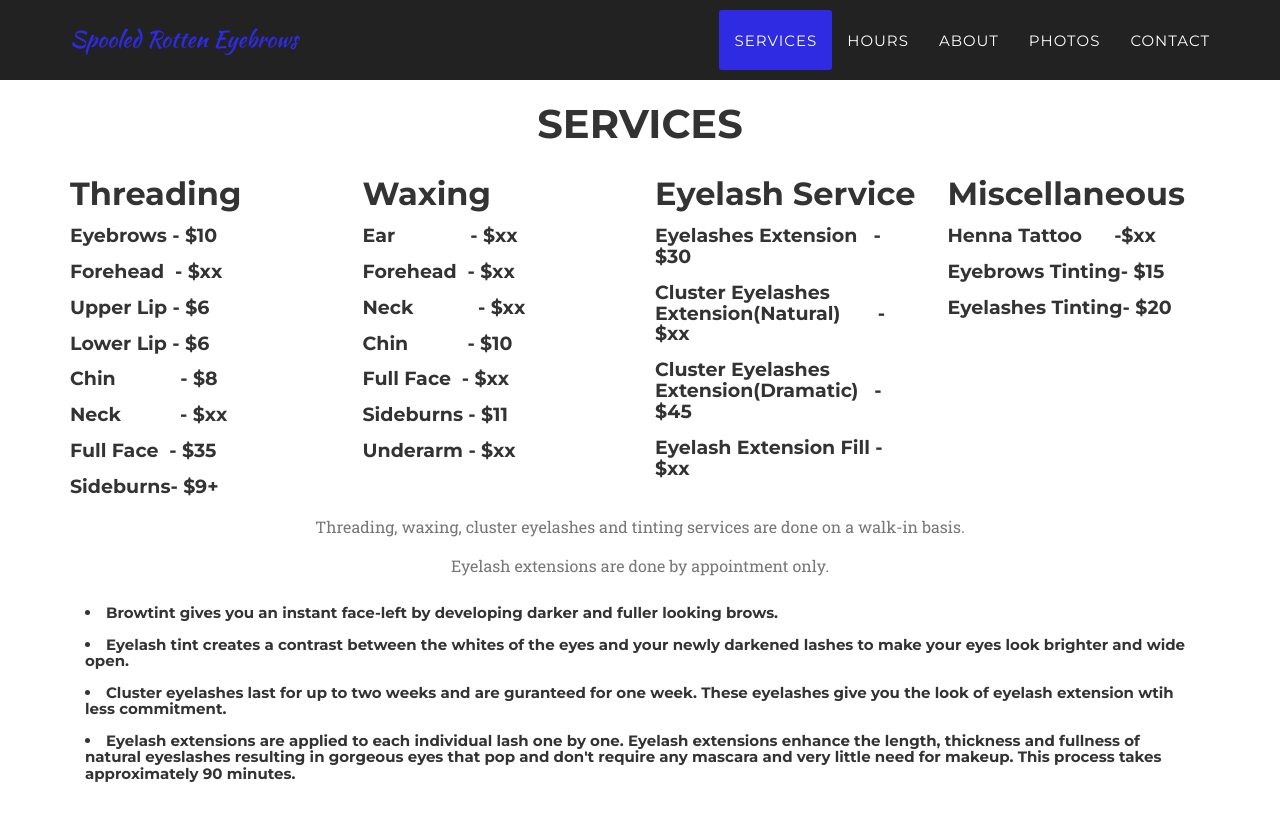
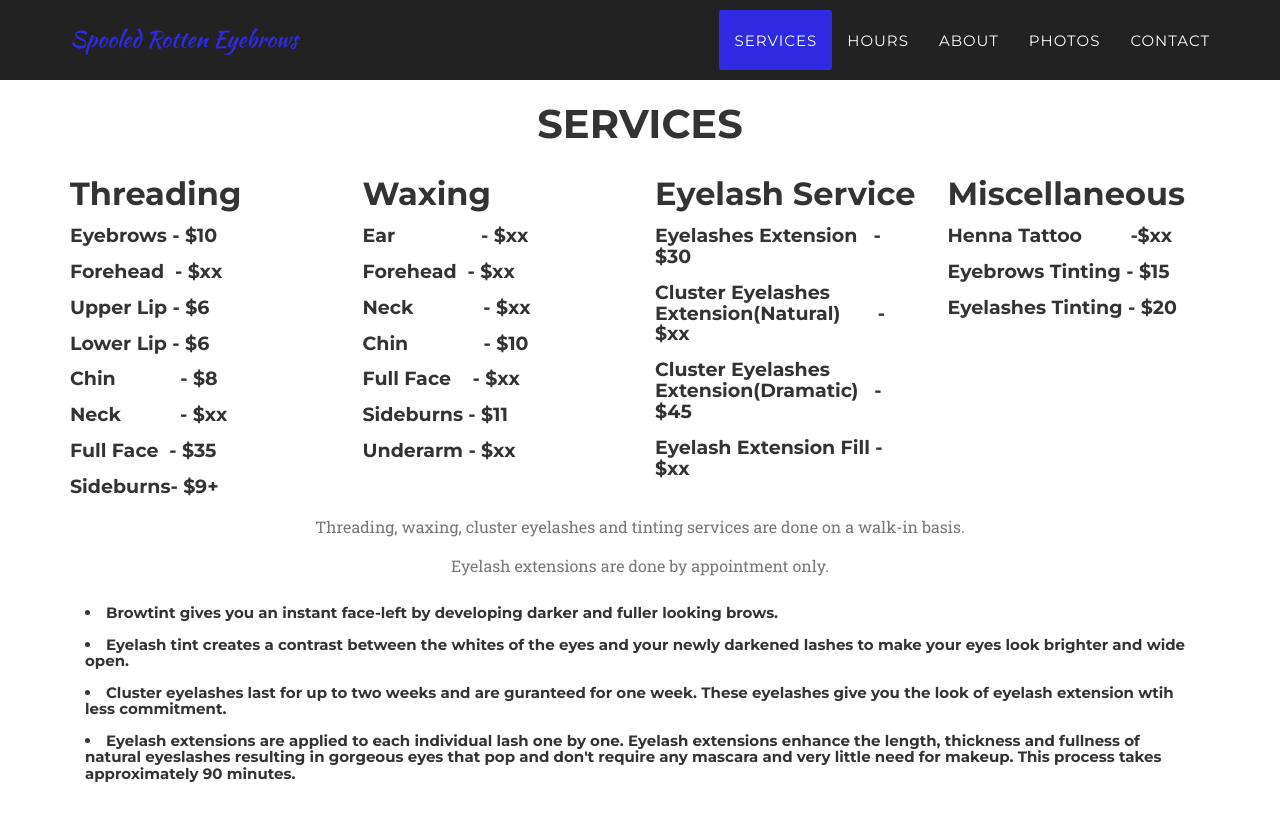
Before and after one commit to spooledrotten/spooledrotten.github.io, a Jekyll site: the page built from index.html, in a window 1280 px wide and 900 px high, scrolled down 806 px. Shown: the top 821 px of the window. Built offline with Jekyll 4.4.1, drawn with Linux system fonts in a browser that asks for light colours; some web fonts are replaced.

Commit message:
72nd commit

```diff
--- a/_includes/services.html
+++ b/_includes/services.html
@@ -25,11 +25,11 @@
 			    <div class="col-md-3">
 
                     <h2 class="service-heading">Waxing</h2>
-					<h4 class="service-heading">Ear&nbsp;&nbsp;&nbsp;&nbsp;&nbsp;&nbsp;&nbsp;&nbsp;&nbsp;&nbsp;&nbsp;&nbsp;&nbsp;&nbsp;- $xx</h4>
+					<h4 class="service-heading">Ear&nbsp;&nbsp;&nbsp;&nbsp;&nbsp;&nbsp;&nbsp;&nbsp;&nbsp;&nbsp;&nbsp;&nbsp;&nbsp;&nbsp;&nbsp;&nbsp;- $xx</h4>
 					<h4 class="service-heading">Forehead&nbsp;&nbsp;- $xx</h4>
-					<h4 class="service-heading">Neck&nbsp;&nbsp;&nbsp;&nbsp;&nbsp;&nbsp;&nbsp;&nbsp;&nbsp;&nbsp;&nbsp;&nbsp;- $xx</h4>
-					<h4 class="service-heading">Chin&nbsp;&nbsp;&nbsp;&nbsp;&nbsp;&nbsp;&nbsp;&nbsp;&nbsp;&nbsp;&nbsp;- $10</h4>
-					<h4 class="service-heading">Full Face&nbsp;&nbsp;- $xx</h4>
+					<h4 class="service-heading">Neck&nbsp;&nbsp;&nbsp;&nbsp;&nbsp;&nbsp;&nbsp;&nbsp;&nbsp;&nbsp;&nbsp;&nbsp;&nbsp;- $xx</h4>
+					<h4 class="service-heading">Chin&nbsp;&nbsp;&nbsp;&nbsp;&nbsp;&nbsp;&nbsp;&nbsp;&nbsp;&nbsp;&nbsp;&nbsp;&nbsp;&nbsp;- $10</h4>
+					<h4 class="service-heading">Full Face&nbsp;&nbsp;&nbsp;&nbsp;- $xx</h4>
 					<h4 class="service-heading">Sideburns&nbsp;- $11</h4>
 					<h4 class="service-heading">Underarm - $xx</h4>
                 </div>
@@ -46,9 +46,9 @@
 				<div class="col-md-3">
 
 					<h2 class="service-heading">Miscellaneous</h2>
-					<h4 class="service-heading">Henna Tattoo&nbsp;&nbsp;&nbsp;&nbsp;&nbsp;&nbsp;-$xx</h4>
-					<h4 class="service-heading">Eyebrows Tinting- $15</h4>
-					<h4 class="service-heading">Eyelashes Tinting- $20</h4>
+					<h4 class="service-heading">Henna Tattoo&nbsp;&nbsp;&nbsp;&nbsp;&nbsp;&nbsp;&nbsp;&nbsp;&nbsp;-$xx</h4>
+					<h4 class="service-heading">Eyebrows Tinting&nbsp;- $15</h4>
+					<h4 class="service-heading">Eyelashes Tinting&nbsp;- $20</h4>
 				</div>
 			</div>
 			<div class="row">
```
